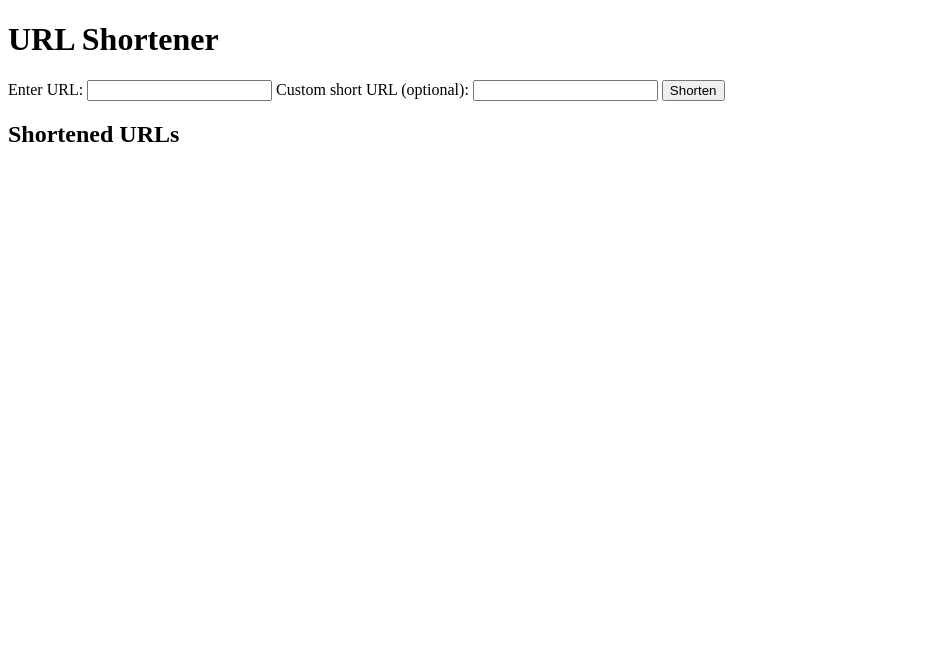
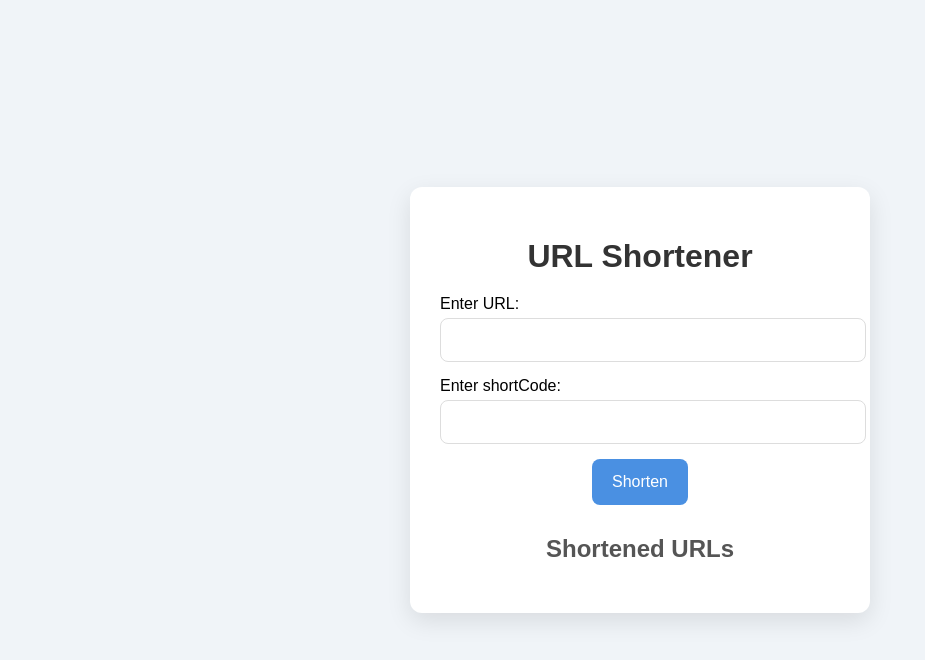
Before and after one commit to vsoham18/url-shortner, a plain HTML site: page index.html in a window 1280 px wide. Shown: the whole page, without its empty margins (0-925 px from the left). Drawn offline with Linux system fonts and the light colour scheme.

Commit message:
added css and change the structre

```diff
--- a/index.html
+++ b/index.html
@@ -4,27 +4,37 @@
     <meta charset="UTF-8">
     <meta name="viewport" content="width=device-width, initial-scale=1.0">
     <title>Document</title>
+    <link rel="stylesheet" href="style.css">
 </head>
 <body>
-    <main>
+    <div class="container">
         <h1>URL Shortener</h1>
-        <form action="">
-            <label for="url">Enter URL:</label>
-            <input type="url" id="url" name="url" required>
-            <label for ="custom-url">Custom short URL (optional):</label>
-            <input type="text" id="custom-url" name="custom-url">
+        <form id="shorten-form">
+            <div>
+                <label for="url">Enter URL:</label>
+                <input type="url" name="url" id="url" required>
+            </div>
+            <div>
+                <label for="shortCode">Enter shortCode:</label>
+                <input type="text" name="shortCode" id="shortCode" required>
+            </div>
             <button type="submit">Shorten</button>
         </form>
-        <section>
-            <h2>Shortened URLs</h2>
-            <div class="short">
 
-            </div>
-             <div>
+        <h2>Shortened URLs</h2>
+        <ul id="shortened-urls"></ul>
+    </div>
 
-             </div>
+    <script>
+  document.getElementById('myForm').addEventListener('submit', function(e) {
+    e.preventDefault();
 
-        </section>
-    </main>
+    const formData = new FormData(e.target);
+    const url = formData.get('url');
+    const customUrl = formData.get('custom-url');
+
+    console.log(url, customUrl);
+  });
+</script>
 </body>
 </html>
--- a/style.css
+++ b/style.css
@@ -0,0 +1,87 @@
+/* From Uiverse.io by cssbuttons-io */
+body {
+    font-family: 'urbanist', sans-serif;
+    background-color: #f0f4f8;
+    display: flex;
+    justify-content: center;
+    align-items: center;
+    height: 100vh;
+    margin: 0;
+}
+
+.container {
+    background-color: #fff;
+    padding: 30px;
+    border-radius: 12px;
+    box-shadow: 0 8px 24px rgba(0, 0, 0, 0.1);
+    width: 400px;
+    text-align: center;
+}
+
+h1 {
+    color: #333;
+    margin-bottom: 20px;
+}
+
+form div {
+    margin-bottom: 15px;
+    text-align: left;
+}
+
+label {
+    font-weight: 500;
+    margin-bottom: 5px;
+    display: block;
+}
+
+input[type="url"],
+input[type="text"] {
+    width: 100%;
+    padding: 12px;
+    border: 1px solid #ddd;
+    border-radius: 8px;
+    font-size: 1rem;
+}
+
+button {
+    background-color: #4a90e2;
+    color: #fff;
+    padding: 14px 20px;
+    border: none;
+    border-radius: 8px;
+    font-size: 1rem;
+    cursor: pointer;
+    transition: background-color 0.3s ease;
+}
+
+button:hover {
+    background-color: #357ac9;
+}
+
+h2 {
+    color: #555;
+    margin-top: 30px;
+}
+
+ul {
+    list-style: none;
+    padding: 0;
+}
+
+li {
+    background-color: #fafafa;
+    margin: 10px 0;
+    padding: 12px;
+    border-radius: 8px;
+    box-shadow: 0 2px 10px rgba(0, 0, 0, 0.05);
+}
+
+li a {
+    color: #4a90e2;
+    text-decoration: none;
+    font-weight: 500;
+}
+
+li a:hover {
+    text-decoration: underline;
+}
```
